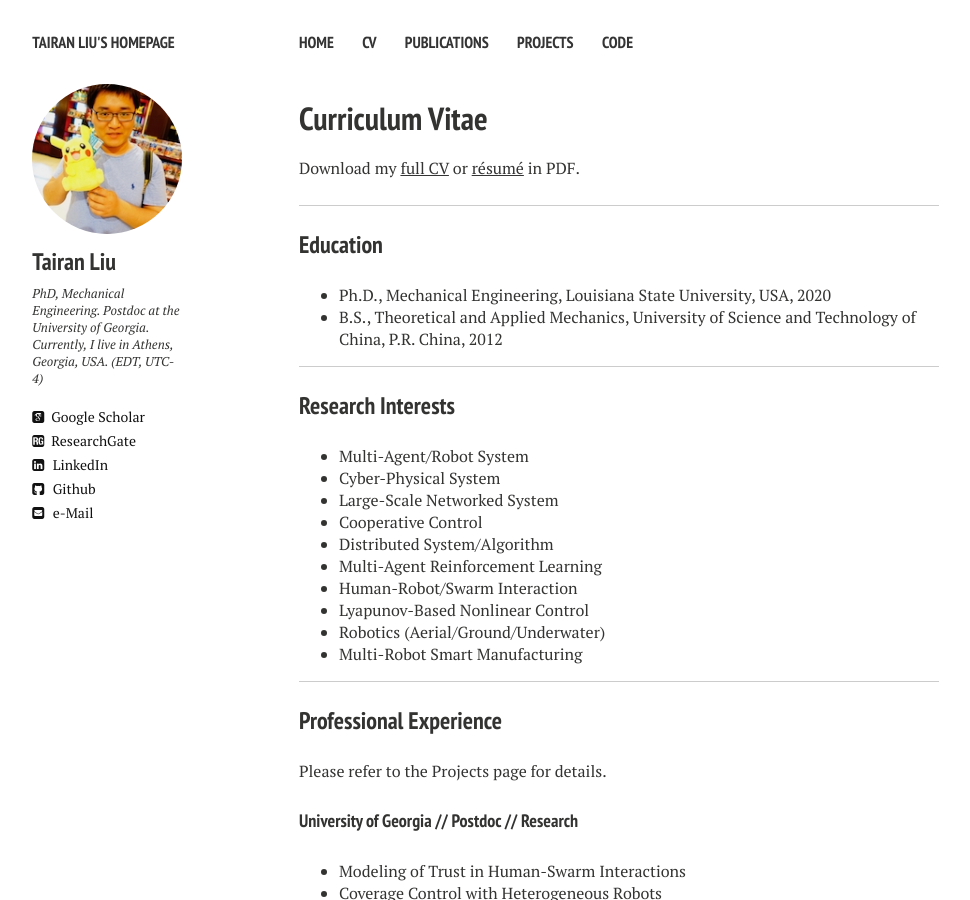
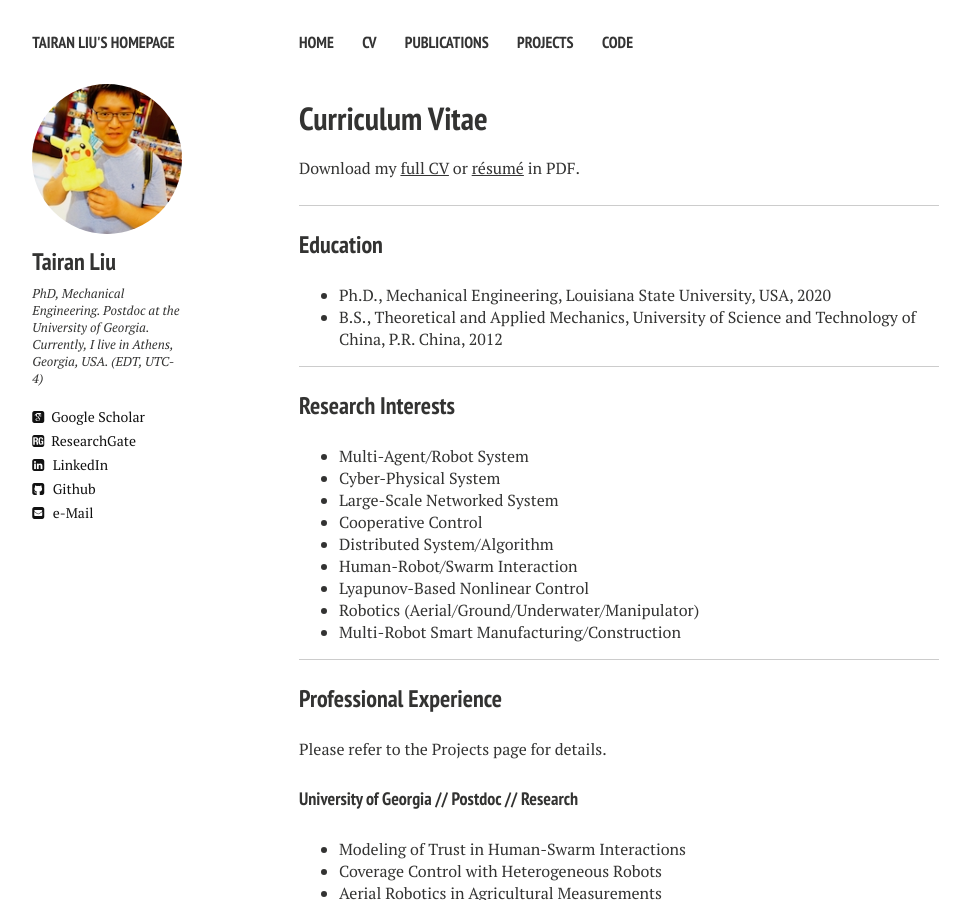
Before and after one commit to liutairan/liutairan.github.io, a Jekyll site: the page built from cv.md, in a window 1280 px wide and 900 px high. Shown: the whole window, without its empty margins (21-991 px from the left). Built offline with Jekyll 4.4.1, drawn with Linux system fonts in a browser that asks for light colours; nearby versions of some CDN libraries.

Commit message:
Update cv.md

```diff
--- a/cv.md
+++ b/cv.md
@@ -26,11 +26,10 @@
 * Large-Scale Networked System
 * Cooperative Control
 * Distributed System/Algorithm
-* Multi-Agent Reinforcement Learning
 * Human-Robot/Swarm Interaction
 * Lyapunov-Based Nonlinear Control
-* Robotics (Aerial/Ground/Underwater)
-* Multi-Robot Smart Manufacturing
+* Robotics (Aerial/Ground/Underwater/Manipulator)
+* Multi-Robot Smart Manufacturing/Construction
 
 ***
 
```
